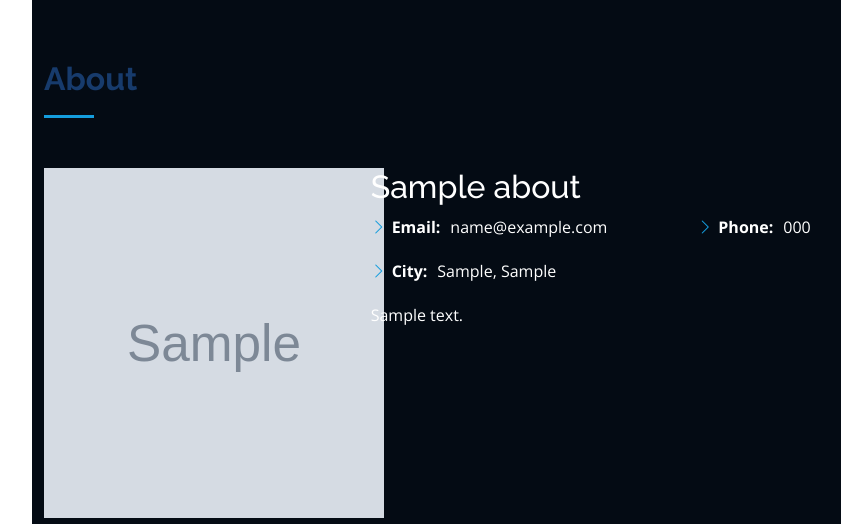
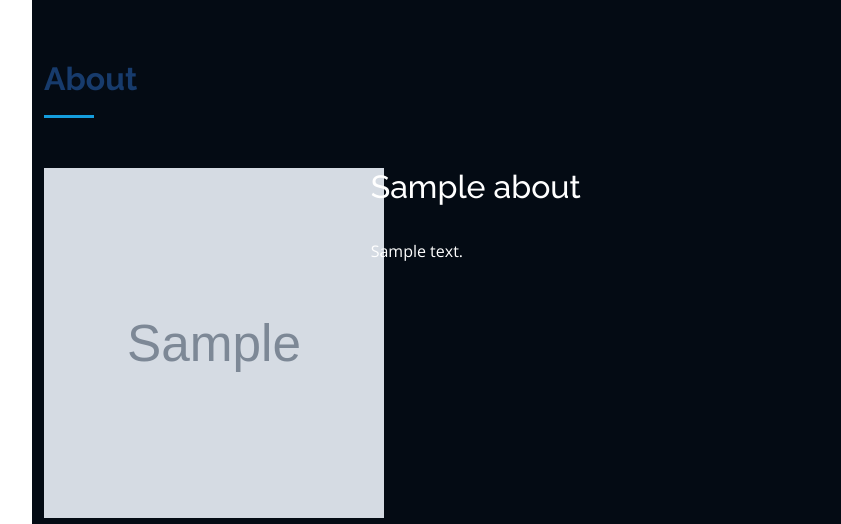
Before and after one commit to ifecog/portfolio, a Django app: page / in a window 1280 px wide. Shown: the part 816-1340 px from the top of the page, without its empty margins (268-1109 px from the left). Run offline with Django 4.2, Linux system fonts and the light colour scheme; tables that the repository leaves empty hold one stand-in row (values such as "Sample post"); grey boxes marked "Sample" are stand-in pictures; some libraries are stand-ins or nearby versions.

Commit message:
Home Page Editing

```diff
--- a/template/pages/home.html
+++ b/template/pages/home.html
@@ -46,33 +46,7 @@
           />
         </div>
         <div class="col-lg-8 pt-4 pt-lg-0 content" data-aos="fade-left">
-          <h2>{{about.title}}</h2>
-          <div class="row">
-            <div class="col-lg-6">
-              <ul>
-                <li>
-                  <i class="bi bi-chevron-right"></i>
-                  <strong>Email:</strong> <span>{{about.email}}</span>
-                </li>
-                <li>
-                  <i class="bi bi-chevron-right"></i> <strong>City:</strong>
-                  <span>{{about.city}}, {{about.country}}</span>
-                </li>
-              </ul>
-            </div>
-            <div class="col-lg-6">
-              <ul>
-                <li>
-                  <i class="bi bi-chevron-right"></i> <strong>Phone:</strong>
-                  <span>{{about.phone}}</span>
-                </li>
-                <!-- <li>
-                  <i class="bi bi-chevron-right"></i>
-                  <strong>Birthday:</strong> <span>{{about.birthday}}</span>
-                </li> -->
-              </ul>
-            </div>
-          </div>
+          <h2>{{about.title}}</h2><br />
           <p>{{about.body | safe}}</p>
         </div>
       </div>
```
